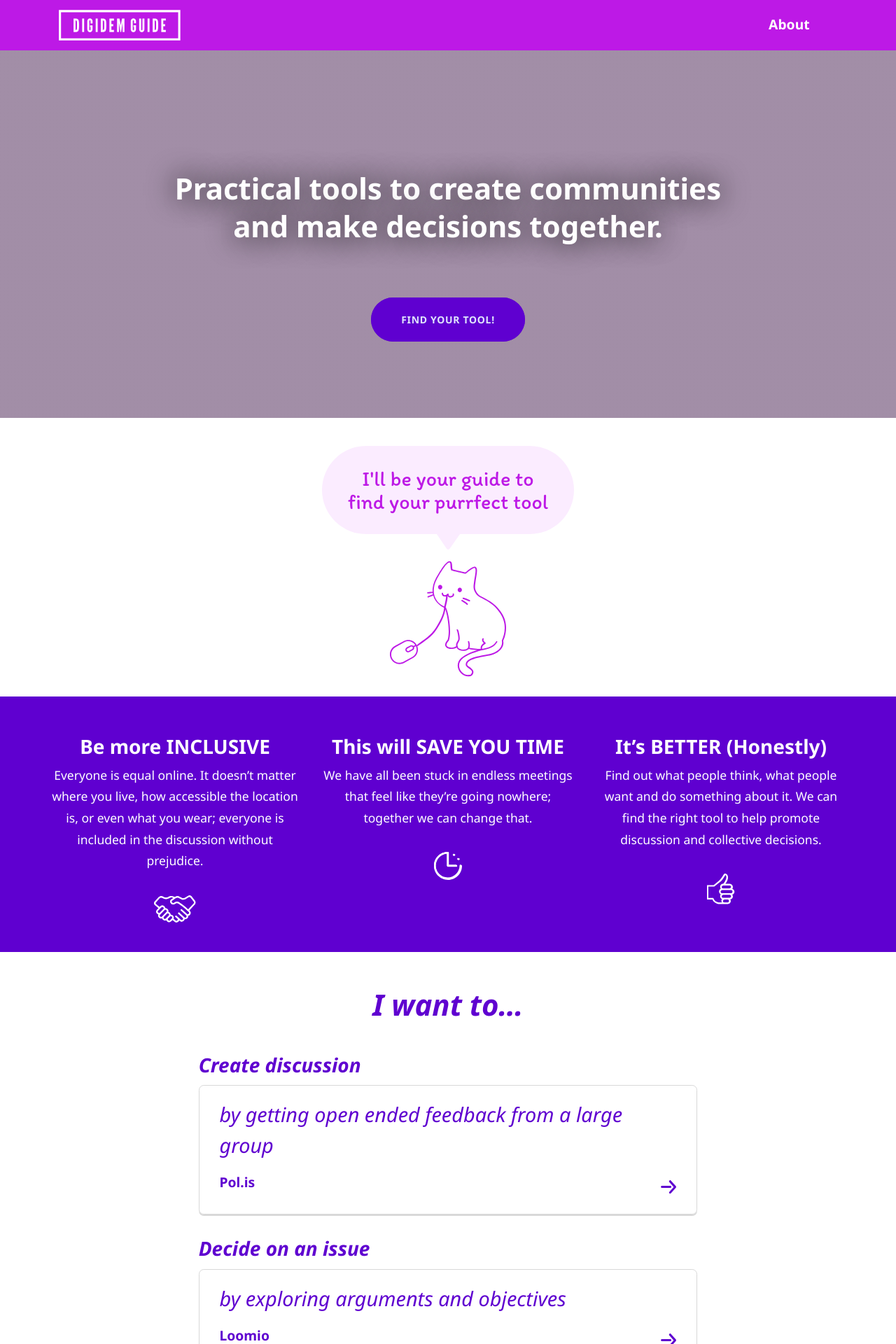
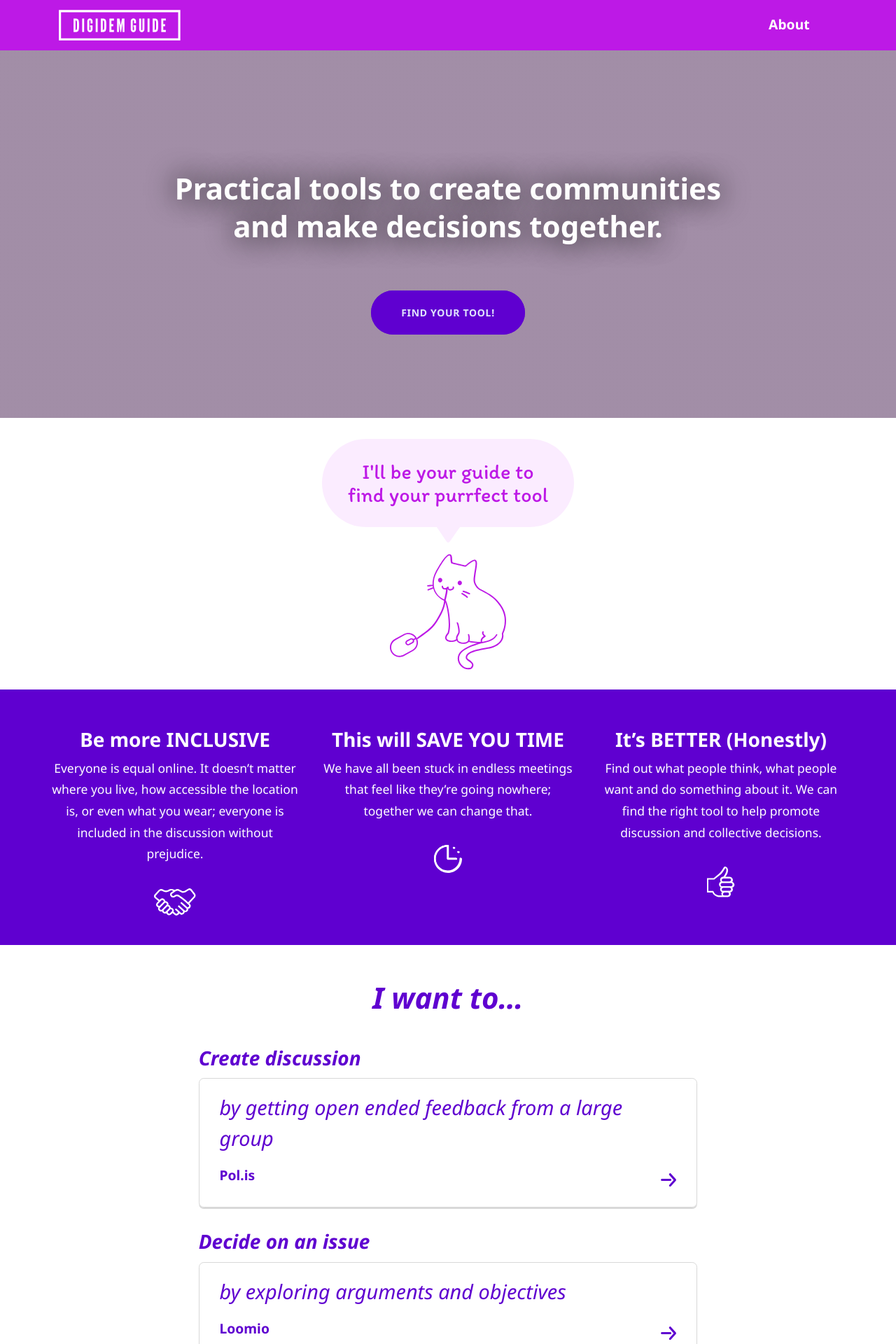
Before and after one commit to digidemlab/democat, a Jekyll site: the page built from index.md, in a window 1280 px wide. Shown: the top 1920 px of the page at 70% size. Built offline with Jekyll 4.4.1, drawn with Linux system fonts in a browser that asks for light colours.

Commit message:
Fixing button positions

```diff
--- a/_includes/panel/footer.html
+++ b/_includes/panel/footer.html
@@ -1,4 +1,4 @@
-<div class="footer">
+<div class="footer shifted-10-up">
   <footer class="container">
     <div class="row">
       <div class="col-sm-12 col-md-8 col-md-offset-2 text-center">
--- a/_layouts/start.html
+++ b/_layouts/start.html
@@ -18,7 +18,7 @@
 
   <div class="container">
     <div class="row">
-      <div class="col-sm-12 col-md-10 col-md-offset-1 text-center">
+      <div class="col-sm-12 col-md-10 col-md-offset-1 text-center shifted-10-up">
         <a href="#tool-listing" class="button-cta hero-button">Find your tool!</a>
       </div>
     </div>
--- a/_layouts/tool.html
+++ b/_layouts/tool.html
@@ -51,7 +51,7 @@
 {% endif %}
 
 <div class="container">
-  <div class="col-sm-12 text-center">
+  <div class="col-sm-12 text-center shifted-10-up">
     <a class="button-cta -fixed" href="{{site.baseurl}}#tool-listing" role="button">Show me something else</a>
   </div>
 </div>
--- a/_sass/_custom.scss
+++ b/_sass/_custom.scss
@@ -49,3 +49,17 @@
   padding: 4em 0;
   margin-top: -0.5em;
 }
+
+
+.shifted-30-up {
+  margin-top:-30px;
+}
+
+.shifted-15-up {
+  margin-top:-15px;
+}
+
+
+.shifted-10-up {
+  margin-top:-10px;
+}
```
